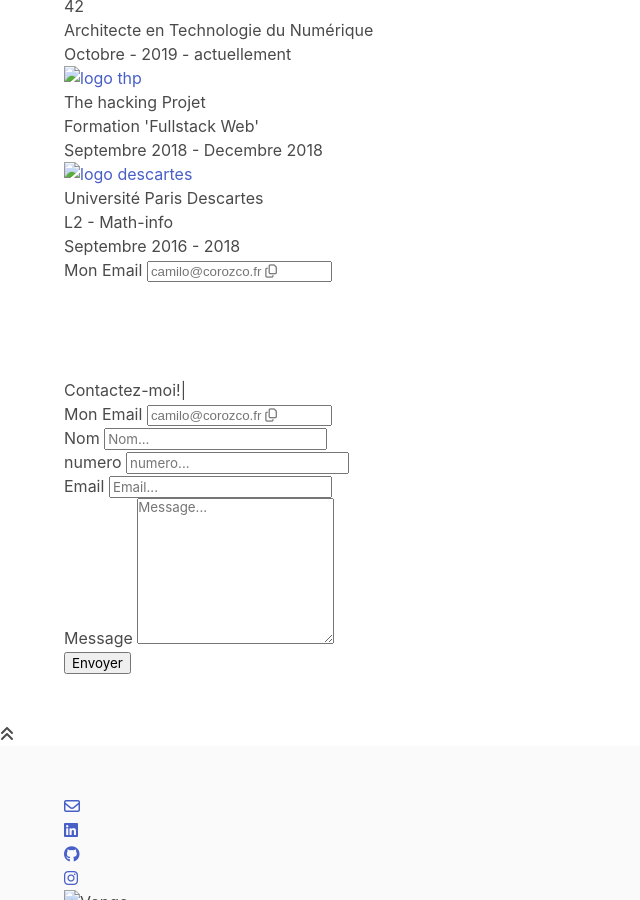
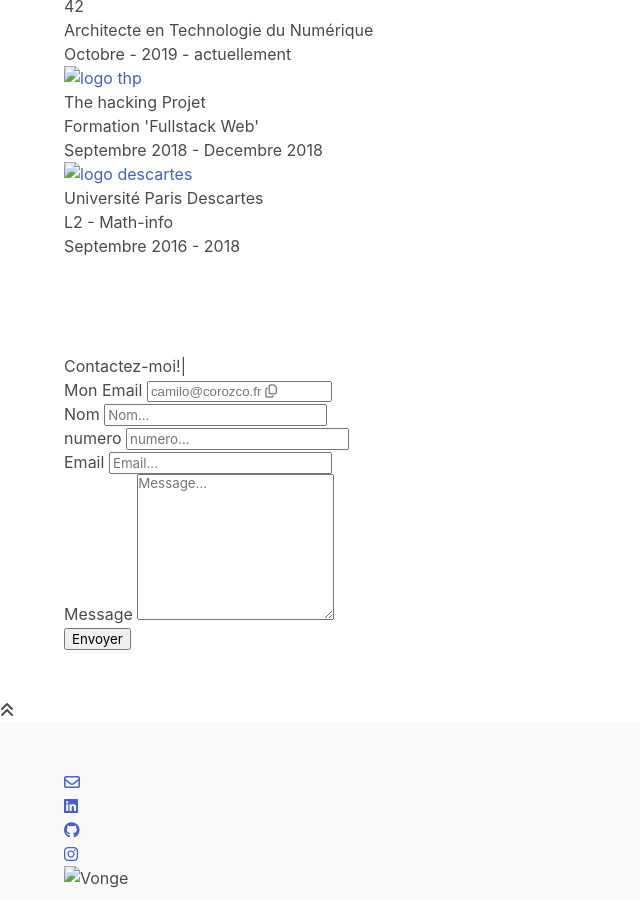
Before and after one commit to tluafges/tluafges.github.io, a Jekyll site: the page built from about.markdown, in a window 1280 px wide and 900 px high, scrolled down 2676 px. Shown: the whole window, without its empty margins (0-640 px from the left). Built offline with Jekyll 4.4.1, drawn with Linux system fonts in a browser that asks for light colours; nearby versions of some CDN libraries.

Commit message:
update email icon

```diff
--- a/_layouts/default.html
+++ b/_layouts/default.html
@@ -89,7 +89,7 @@
                 </li>
 
                 <li class="social__item">
-                  <a type="text" href="#" onclick="copy(this);return false;" class="social__link" rel="noopener" target="_blank"><i class="fa-regular fa-envelope"></i></a>
+                  <a type="text" href="#" onclick="copy(this);return false;" class="social__link" rel="noopener"><i class="fa-regular fa-envelope"></i></a>
                   <span></span>
                 </li>
 
@@ -648,14 +648,6 @@
 
 
                 </div>
-
-
-                <label class="c-contact-form__form-label screen-reader-text" for="form-name">Mon Email</label>
-                <input type="text" onclick="copy(this);return false;" style="font-family:Arial, FontAwesome" class="c-contact-form__form-input" id="form-name" name="name" placeholder="camilo@corozco.fr &#xf0c5;" style="FontAwesome" required="" type="text" readonly>
-                <span></span>
-
-
-
               </div>
             </div>
           </div>
```
